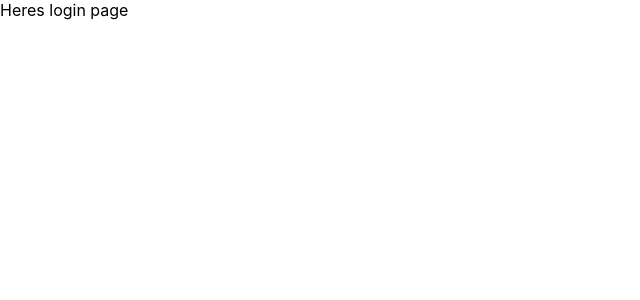
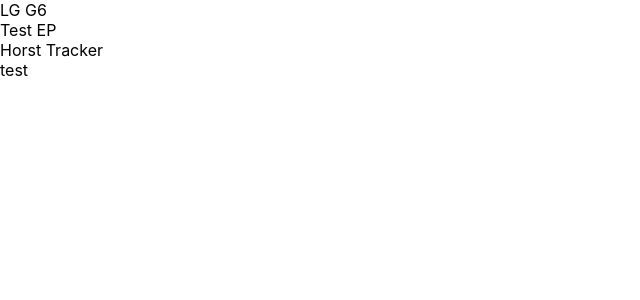
Before and after one commit to masives/emnify-test-app, a React (Create React App) app: page / in a window 1280 px wide. Before the commit this address led to /login. Shown: the top 300 px of the page, without its empty margins (0-640 px from the left). Built offline with nearby package versions, Linux system fonts and the light colour scheme.

Commit message:
setup component structure

```diff
--- a/package.json
+++ b/package.json
@@ -5,6 +5,7 @@
   "dependencies": {
     "@material-ui/core": "^4.4.3",
     "@material-ui/icons": "^4.4.3",
+    "axios": "^0.19.0",
     "node-sass": "^4.12.0",
     "react": "^16.10.1",
     "react-dom": "^16.10.1",
--- a/src/App.js
+++ b/src/App.js
@@ -9,7 +9,7 @@ import LoginPage from './pages/LoginPage';
 import HomePage from './pages/HomePage';
 
 const App = () => {
-  const isLoggedIn = false;
+  const isLoggedIn = true;
   return (
     <div className="App">
       <Router>
--- /dev/null
+++ b/src/features/endpoints/EndpointList.jsx
@@ -0,0 +1,9 @@
+import React from 'react';
+const EndpointList = ({ isLoading, endpoints }) => {
+  if (isLoading) return <div>Loading...</div>;
+
+  const endpointElements = endpoints.map(e => <div>{e.name}</div>);
+  return <>{endpointElements}</>;
+};
+
+export default EndpointList;
--- /dev/null
+++ b/src/features/endpoints/EndpointListContainer.jsx
@@ -0,0 +1,111 @@
+import React, { useEffect, useState } from 'react';
+import EndpointList from './EndpointList';
+
+import axios from 'axios';
+
+const getEndpoints = async () => {
+  const result = await axios
+    .get('https://cdn.emnify.net/api/v1/endpoint')
+    .then(res => {
+      console.log(res);
+      return res.data.data;
+    });
+  return result;
+};
+
+const getEndpointsMockup = () => {
+  return new Promise(resolve => {
+    setTimeout(
+      () =>
+        resolve([
+          {
+            id: 9282920,
+            name: 'LG G6',
+            tags: null,
+            created: '2019-02-07T15:59:24.000+0000',
+            last_updated: '2019-09-11T13:50:48.000+0000',
+            status: { id: 0, description: 'Enabled' },
+            service_profile: { id: 71305, name: 'Generic Service Profile' },
+            tariff_profile: { id: 70535, name: 'Generic Tariff Profile' },
+            sim: {
+              id: 332733,
+              iccid: '8988303000000121462',
+              imsi: '295050999816476',
+              msisdn: '423663950010976',
+            },
+            imei: '',
+            ip_address: '10.197.128.1',
+            ip_address_space: { id: 881 },
+            imei_lock: false,
+          },
+          {
+            id: 9329109,
+            name: 'Test EP',
+            tags: null,
+            created: '2019-03-21T18:40:13.000+0000',
+            last_updated: '2019-05-13T13:41:11.000+0000',
+            status: { id: 0, description: 'Enabled' },
+            service_profile: { id: 71305, name: 'Generic Service Profile' },
+            tariff_profile: { id: 70535, name: 'Generic Tariff Profile' },
+            imei: null,
+            ip_address: '10.197.128.2',
+            ip_address_space: { id: 881 },
+            imei_lock: false,
+          },
+          {
+            id: 9460064,
+            name: 'Horst Tracker',
+            tags: 'GPS Tracker',
+            created: '2019-05-13T15:09:31.000+0000',
+            last_updated: '2019-09-30T15:09:25.000+0000',
+            status: { id: 0, description: 'Enabled' },
+            service_profile: { id: 71305, name: 'Generic Service Profile' },
+            tariff_profile: { id: 70535, name: 'Generic Tariff Profile' },
+            sim: {
+              id: 778823,
+              iccid: '8988303000000285551',
+              imsi: '295050999198004',
+              msisdn: '423663910029064',
+            },
+            imei: '3593390754121278',
+            ip_address: '10.197.128.3',
+            ip_address_space: { id: 881 },
+            imei_lock: true,
+          },
+          {
+            id: 9759551,
+            name: 'test',
+            tags: null,
+            created: '2019-10-01T08:51:32.000+0000',
+            last_updated: '2019-10-01T08:51:32.000+0000',
+            status: { id: 0, description: 'Enabled' },
+            service_profile: { id: 302788, name: 'Test' },
+            tariff_profile: { id: 277383, name: 'Test TP' },
+            imei: null,
+            ip_address: '10.197.128.4',
+            ip_address_space: { id: 881 },
+            imei_lock: false,
+          },
+        ]),
+      1000,
+    );
+  });
+};
+
+const EndpointListContainer = () => {
+  const [endpoints, setEndpoints] = useState([{ name: 'testEndpointName' }]);
+  const [isLoading, setLoading] = useState(false);
+
+  useEffect(() => {
+    (async () => {
+      setLoading(true);
+      const result = await getEndpointsMockup();
+      setEndpoints(result);
+      setLoading(false);
+    })();
+  }, []);
+
+  return <EndpointList isLoading={isLoading} endpoints={endpoints} />;
+};
+
+export default EndpointListContainer;
--- a/src/pages/HomePage.jsx
+++ b/src/pages/HomePage.jsx
@@ -1,7 +1,8 @@
 import React from 'react';
+import EndpointListContainer from '../features/endpoints/EndpointListContainer';
 
 const HomePage = () => {
-  return <div>Heres login page</div>;
+  return <EndpointListContainer />;
 };
 
 export default HomePage;
```
Also changed, not shown: 1 other file (tests, documents, lock files or other folders).
